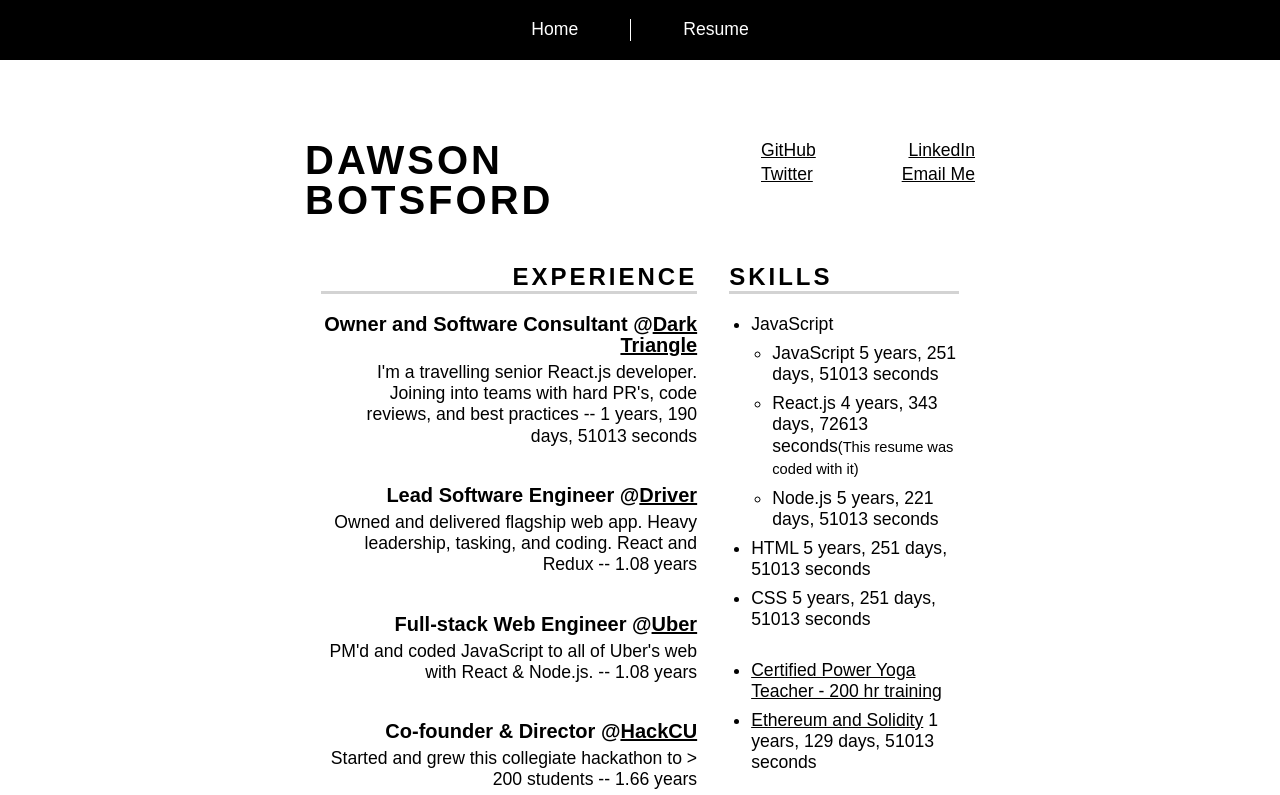
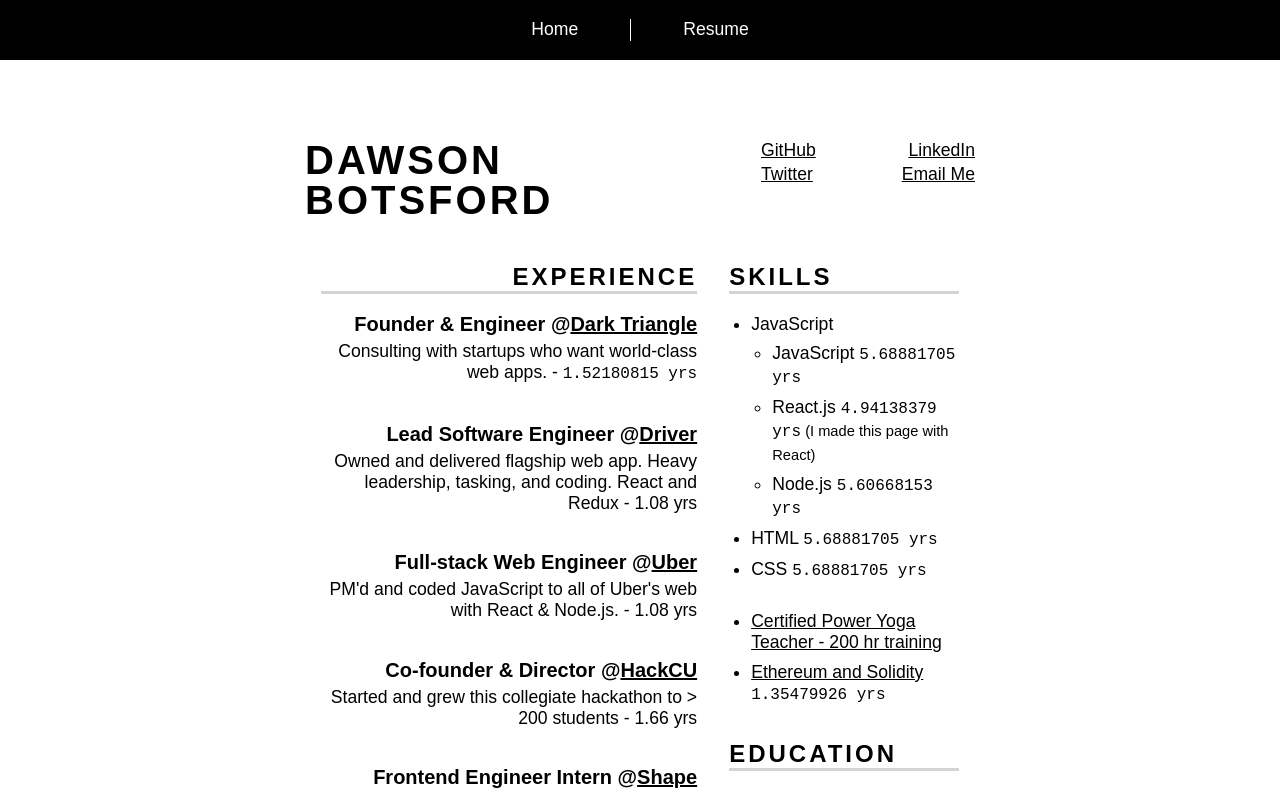
Before and after one commit to dawsbot/www, a Next.js app: page /resume in a window 1280 px wide. Shown: the top 795 px of the page. Built offline with nearby package versions, Linux system fonts and the light colour scheme.

Commit message:
cleanup resume here and there

```diff
--- a/components/container/JobPosition.js
+++ b/components/container/JobPosition.js
@@ -5,8 +5,6 @@ import { css } from 'glamor';
 const styles = {
   cardWrapper: {
     paddingBottom: '4px'
-    // paddingTop: '6px',
-    // marginBottom: '14px'
   },
   header: {
     marginBottom: '0px',
@@ -22,7 +20,13 @@ const styles = {
 
 class JobPosition extends Component {
   render() {
-    const { companyUrl, companyName, jobDescription, jobTitle } = this.props;
+    const {
+      companyUrl,
+      companyName,
+      jobDescription,
+      jobTitle,
+      TimeSince
+    } = this.props;
 
     const company = companyUrl ? (
       <span>
@@ -40,7 +44,11 @@ class JobPosition extends Component {
           {jobTitle} {company}
         </h2>
 
-        <p className={css(styles.jobDescription)}>{jobDescription}</p>
+        <p className={css(styles.jobDescription)}>
+          {jobDescription}
+          {TimeSince && <> - {TimeSince}</>}
+          {/* {TimeSince && ' - ' + TimeSince} */}
+        </p>
       </div>
     );
   }
--- a/components/container/ResumeBody.js
+++ b/components/container/ResumeBody.js
@@ -50,18 +50,10 @@ const timeSince = (year, month) => {
   const oneDay = 86400;
   const oneYear = oneDay * 365.25;
 
-  let secondsDiff = Math.floor((today - then) / 1000);
-
-  const years = Math.floor(secondsDiff / oneYear);
-  secondsDiff -= years * oneYear;
-
-  const days = Math.floor(secondsDiff / oneDay);
-  secondsDiff -= days * oneDay;
-
-  if (years > 0) {
-    return `${years} years, ${days} days, ${secondsDiff} seconds`;
-  }
-  return `${days} days, ${secondsDiff} seconds`;
+  let secondsDiff = (today - then) / 1000;
+  const years = secondsDiff / oneYear;
+  const yr = years.toFixed(8);
+  return <code style={{ fontSize: 16 }}>{yr} yrs</code>;
 };
 
 class ResumeBody extends Component {
@@ -72,7 +64,7 @@ class ResumeBody extends Component {
   componentDidMount() {
     this.interval = setInterval(
       () => this.setState({ now: new Date().getTime() }),
-      1000
+      100
     );
   }
   componentWillUnmount() {
@@ -86,47 +78,45 @@ class ResumeBody extends Component {
           <section {...css(styles.bodySection, styles.sectionRight)}>
             {SectionHeading('Experience')}
             <JobPosition
-              jobTitle="Owner and Software Consultant"
+              jobTitle={`Founder & Engineer`}
               companyName="Dark Triangle"
               companyUrl="https://darktriangle.now.sh/"
-              jobDescription={`I'm a travelling senior React.js developer. Joining into teams with hard PR's, code reviews, and best practices -- ${timeSince(
-                2018,
-                10
-              )}`}
+              jobDescription="Consulting with startups who want world-class web apps."
+              TimeSince={timeSince(2018, 10)}
             />
             <JobPosition
               jobTitle="Lead Software Engineer"
               companyName="Driver"
               companyUrl="https://driver.xyz"
-              jobDescription={`Owned and delivered flagship web app. Heavy leadership, tasking, and coding. React and Redux -- 1.08 years`}
+              jobDescription={`Owned and delivered flagship web app. Heavy leadership, tasking, and coding. React and Redux - 1.08 yrs`}
             />
             <JobPosition
               jobTitle="Full-stack Web Engineer"
               companyName="Uber"
               companyUrl="https://uber.com"
               jobDescription="PM'd and coded JavaScript to all of Uber's
-              web with React & Node.js. -- 1.08 years"
+              web with React & Node.js. - 1.08 yrs"
             />
             <JobPosition
               jobTitle="Co-founder & Director"
               companyName="HackCU"
               companyUrl="https://hackcu.org"
               jobDescription="Started and grew this collegiate
-              hackathon to > 200 students -- 1.66 years"
+              hackathon to > 200 students - 1.66 yrs"
             />
             <JobPosition
               jobTitle="Frontend Engineer Intern"
               companyName="Shape"
               companyUrl="https://shapesecurity.com"
               jobDescription="KPCB Engineering Fellow in Silicon Valley
-              (< 3% acceptance) -- 0.33 years"
+              (< 3% acceptance) - 0.33 yrs"
             />
             <JobPosition
               jobTitle="Software Engineer"
               companyName="DoD"
               companyUrl="https://www.defense.gov/"
               jobDescription="U.S. Security
-              Clearance 2012 - 2015. Stokes Scholar (< 2% acceptance rate) -- 2.75 years"
+              Clearance 2012 - 2015. Stokes Scholar (< 2% acceptance rate) - 2.75 yrs"
             />
           </section>
           <section {...css(styles.bodySection, styles.sectionLeft)}>
@@ -137,7 +127,7 @@ class ResumeBody extends Component {
                 <PaddedLi>JavaScript {timeSince(2014, 8)}</PaddedLi>
                 <PaddedLi>
                   React.js {timeSince(2015, 5)}
-                  <small>(This resume was coded with it)</small>
+                  <small> (I made this page with React)</small>
                 </PaddedLi>
                 <PaddedLi>Node.js {timeSince(2014, 9)}</PaddedLi>
               </UnpaddedUl>
```
